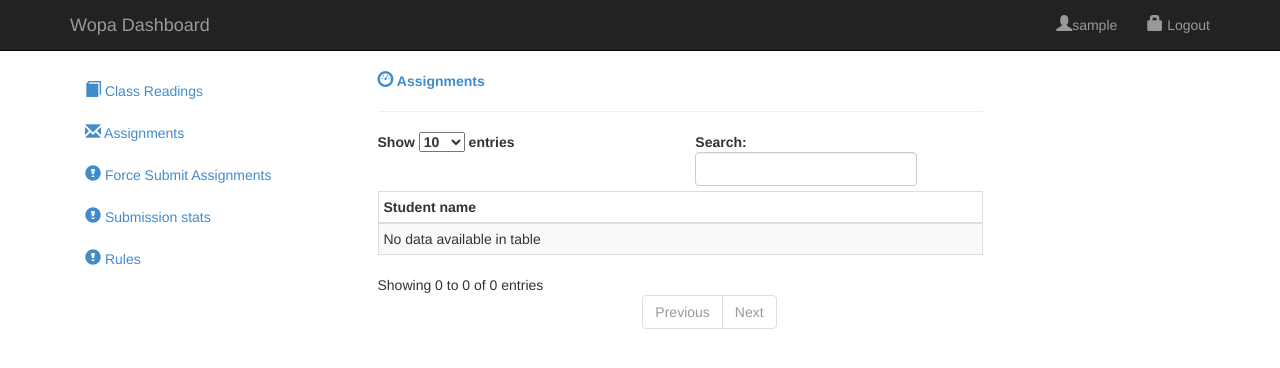
After one commit to lynnUg/wopa_site, a Django app: page /stats/ in a window 1280 px wide. The commit adds this page. Shown: the top 368 px of the page. Run offline with Django 3.2, Linux system fonts and the light colour scheme; the visitor is signed in with stand-in values (Sample User, id 1); data comes from the database, SQL or seed files in the repository; data that the repository does not hold is empty; some libraries are stand-ins or nearby versions.

Commit message:
adding stats part

```diff
--- /dev/null
+++ b/templates/wopa_submitter/assignments/breakdown.html
@@ -0,0 +1,39 @@
+{% extends "wopa_submitter/base.html" %}
+{% block content %}
+    <div class="col-md-9">
+        <a href="#"><strong><i class="glyphicon glyphicon-dashboard"></i> Assignments</strong></a>
+        <hr>
+        <table id="example" class="table table-striped table-bordered table-condensed">
+            <thead>
+            <tr>
+                <th>
+                    Student name
+                </th>
+
+                 {% for assignment in assignments %}
+                <th>
+                    {{assignment}}
+                </th>
+
+                 {% endfor %}
+
+        </tr>
+        </thead>
+        <tbody>
+
+           {% for the_user in the_users %}
+
+           <tr>
+          {% for info in the_user %}
+         <td>
+          {{info}}
+           </td>
+           {% endfor %}
+         </tr>
+          {% endfor %}
+        </tbody>
+      </table>
+
+
+    </div><!-- /col-md-9 -->
+{% endblock %}
--- a/templates/wopa_submitter/base.html
+++ b/templates/wopa_submitter/base.html
@@ -56,8 +56,9 @@
                 <li><a href="{% url 'allAssignments' %}"><i class="glyphicon glyphicon-envelope"></i>
                     Assignments</a>
                 </li>
-                <li><a href="{% url 'forceSubmitAssignment'%}"><i class="glyphicon glyphicon-exclamation-sign"></i> Force Submit Assignments</a>
-                <li><a href="{% url 'forceSubmitAssignment'%}"><i class="glyphicon glyphicon-exclamation-sign"></i> Rules</a>
+                <li><a href="{% url 'forceSubmitAssignment'%}"><i class="glyphicon glyphicon-exclamation-sign"></i> Force Submit Assignments</a></li>
+                <li><a href="{% url 'stats'%}"><i class="glyphicon glyphicon-exclamation-sign"></i> Submission stats</a></li>
+                <li><a href=""><i class="glyphicon glyphicon-exclamation-sign"></i> Rules</a>
                 </li>
 
             </ul>
--- a/wopa/urls.py
+++ b/wopa/urls.py
@@ -33,6 +33,7 @@
                        url(r'^getreadings/(\d+)/$', views.downloadReading, name='downloadReading'),
                        url(r'^updatereading/(\d+)/$', views.updateReading, name='updateReading'),
                       url(r'^forceSubmit/$', views.forceSubmitAssignment, name='forceSubmitAssignment'),
+                      url(r'^stats/$', views.statsStudents, name='stats'),
 
 
 )
--- a/wopa_submitter/views.py
+++ b/wopa_submitter/views.py
@@ -11,6 +11,7 @@
 from filetransfers.api import serve_file
 from django.contrib.admin.views.decorators import staff_member_required
 from wopa_submitter.forms import AssignmentForm,AssignmentDocumentForm,SubmissionDocumentForm,UserForm,ReadingForm,ReadingDocumentForm,SubmissionForm
+from django.contrib.auth.models import User
 import datetime
 
 def user_login(request):
@@ -321,6 +322,24 @@
         #assignment_form = AssignmentForm
     return render_to_response('wopa_submitter/assignments/forceSubmit.html',
         {'submission_document_form': submission_document_form,'form': submission,'created': created },context)
+@staff_member_required
+def statsStudents(request):
+    context = RequestContext(request)
+    users= User.objects.filter(is_staff=False)
+    assignments=[i.name for i in Assignment.objects.filter(is_published=True).order_by('name')]
+    the_users=[]
+    for user in users:
+        #the_users[user.first_name]=[]
+        user_submission=[user.first_name]
+        submissions=Submission.objects.filter(student=user).order_by('assignment')
+        for submission in submissions:
+            #the_users[user.first_name].append(submission.submitted)
+            user_submission.append(submission.submitted)
+        the_users.append(user_submission)
+
+    return render_to_response('wopa_submitter/assignments/breakdown.html',
+        {'the_users': the_users,'assignments': assignments,},context)
+
 class ReadingView(ListView, LoginRequiredMixin):
     template_name = "wopa_submitter/readings/index.html"
     model = Reading
```
